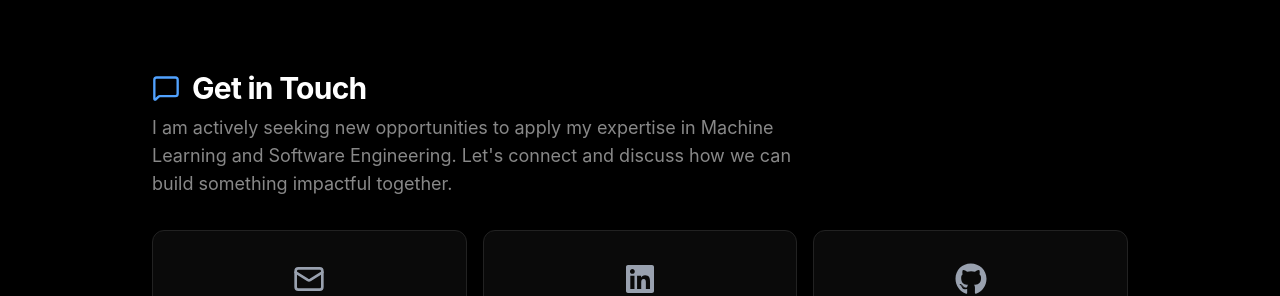
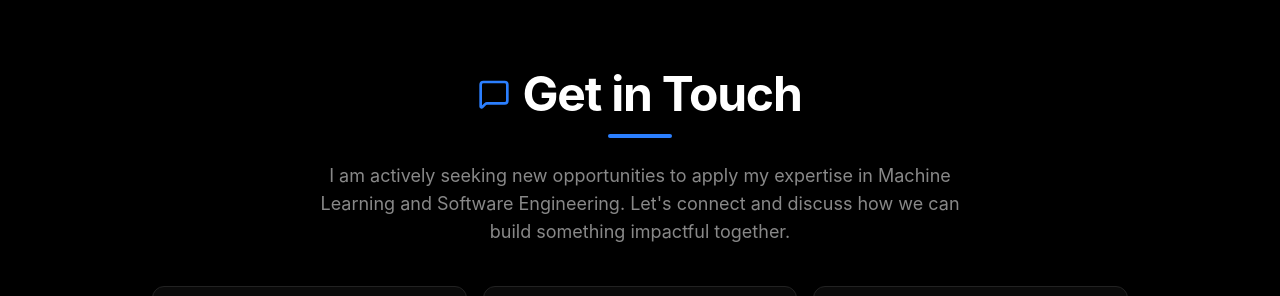
Before and after one commit to Mostafa23/Mostafa23.github.io, a React (Vite) app: page / in a window 1280 px wide. Shown: the part 2837-3133 px from the top of the page. Built offline with nearby package versions, Linux system fonts and the light colour scheme; no server answers.

Commit message:
style: center align Contact section header and description to match other sections

```diff
--- a/src/components/Contact/Contact.tsx
+++ b/src/components/Contact/Contact.tsx
@@ -12,11 +12,12 @@ const Contact = () => {
       transition={{ duration: 0.6 }}
       className="space-y-8"
     >
-      <div>
-        <div className="flex items-center gap-3 mb-2">
-          <MessageSquare className="text-blue-400" size={28} />
-          <h2 className="text-3xl font-bold tracking-tight">Get in Touch</h2>
+      <div className="flex flex-col items-center text-center mb-10">
+        <div className="flex items-center gap-3 mb-4">
+          <MessageSquare className="text-blue-500" size={32} />
+          <h2 className="text-3xl md:text-5xl font-bold tracking-tight">Get in Touch</h2>
         </div>
+        <div className="w-16 h-1 bg-blue-500 rounded-full mb-6"></div>
         <p className="text-[var(--color-text-secondary)] max-w-2xl text-lg">
           I am actively seeking new opportunities to apply my expertise in Machine Learning and Software Engineering. Let's connect and discuss how we can build something impactful together.
         </p>
```
